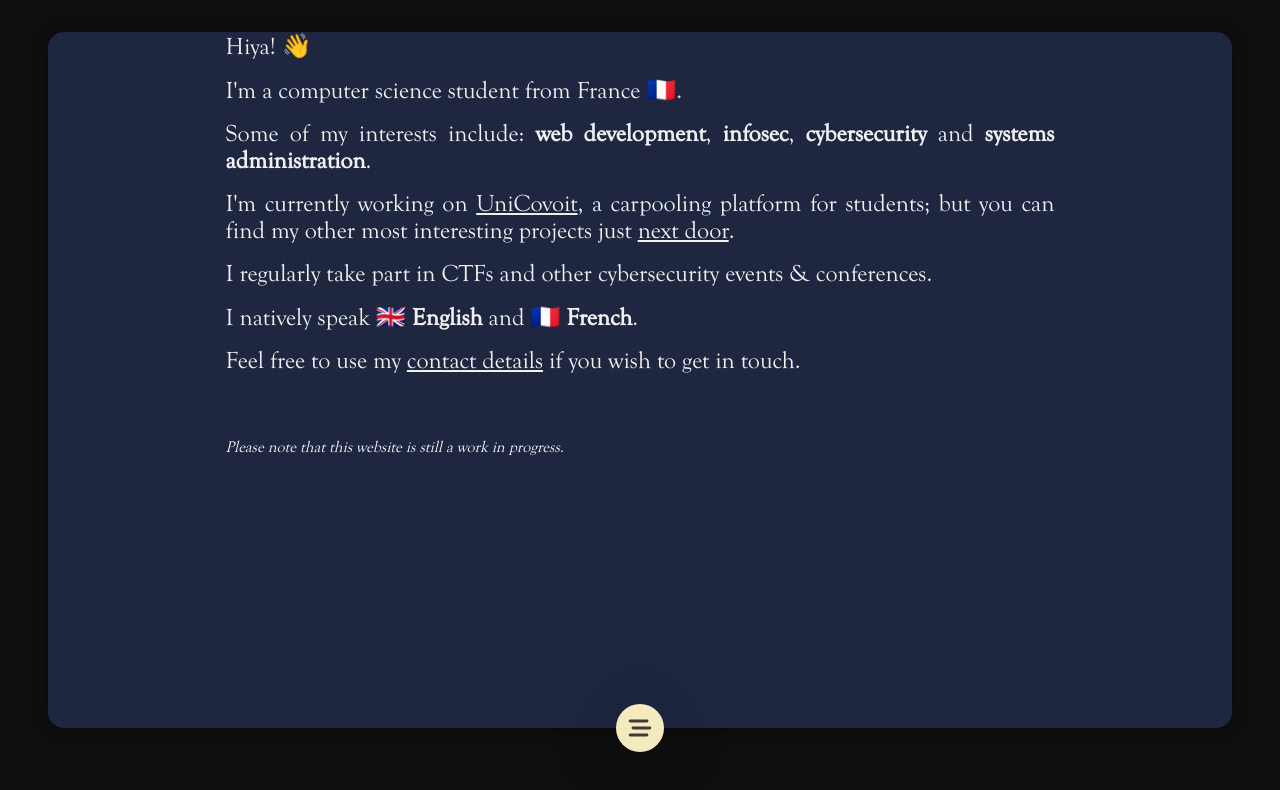
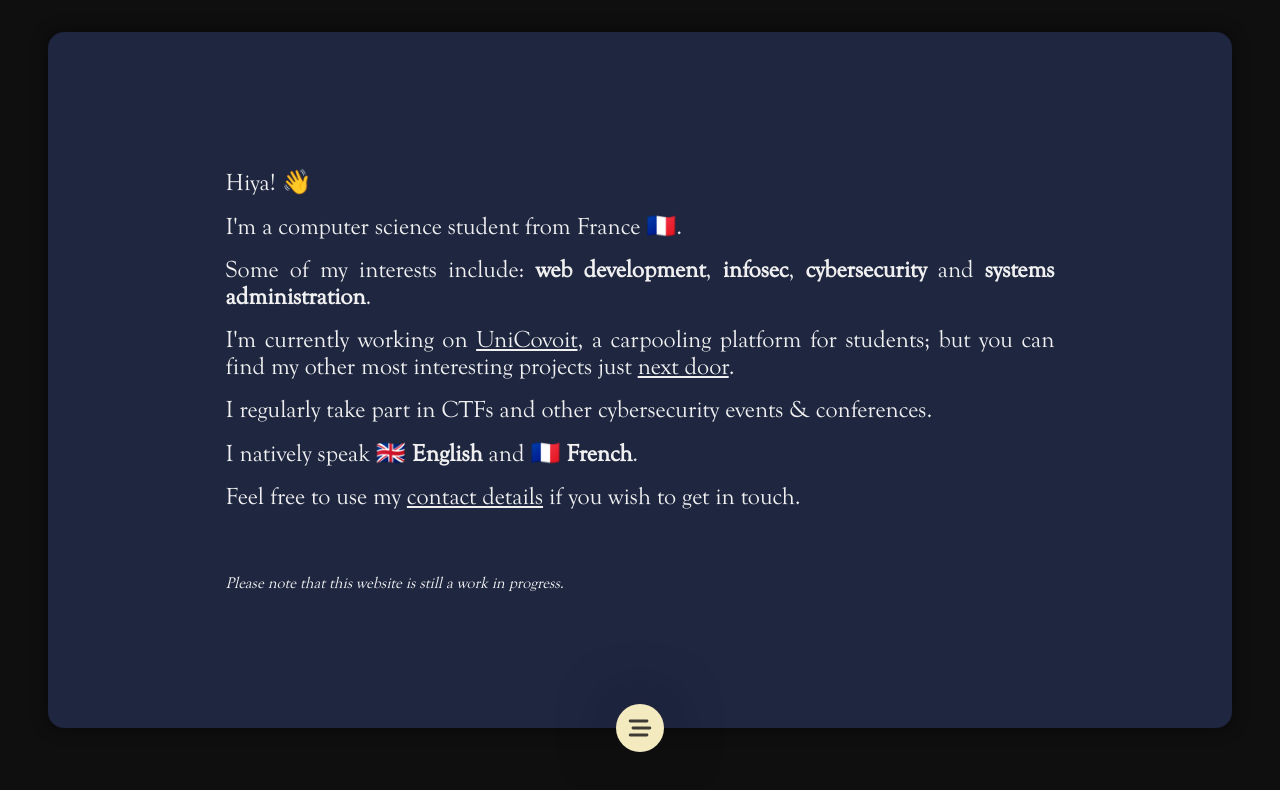
Before and after one commit to finxol/portfolio, a Nuxt app: page /about in a window 1280 px wide. Shown: the top 790 px of the page. Built offline with nearby package versions, Linux system fonts and the light colour scheme.

Commit message:
adjust text display

```diff
--- a/pages/about.vue
+++ b/pages/about.vue
@@ -45,6 +45,7 @@ section {
     align-items: flex-start;
     gap: clamp(.5rem, 2vh, 1rem);
     width: 70%;
+    min-height: 100%;
     margin: 0 auto;
     font-size: 1.5rem;
 
```
